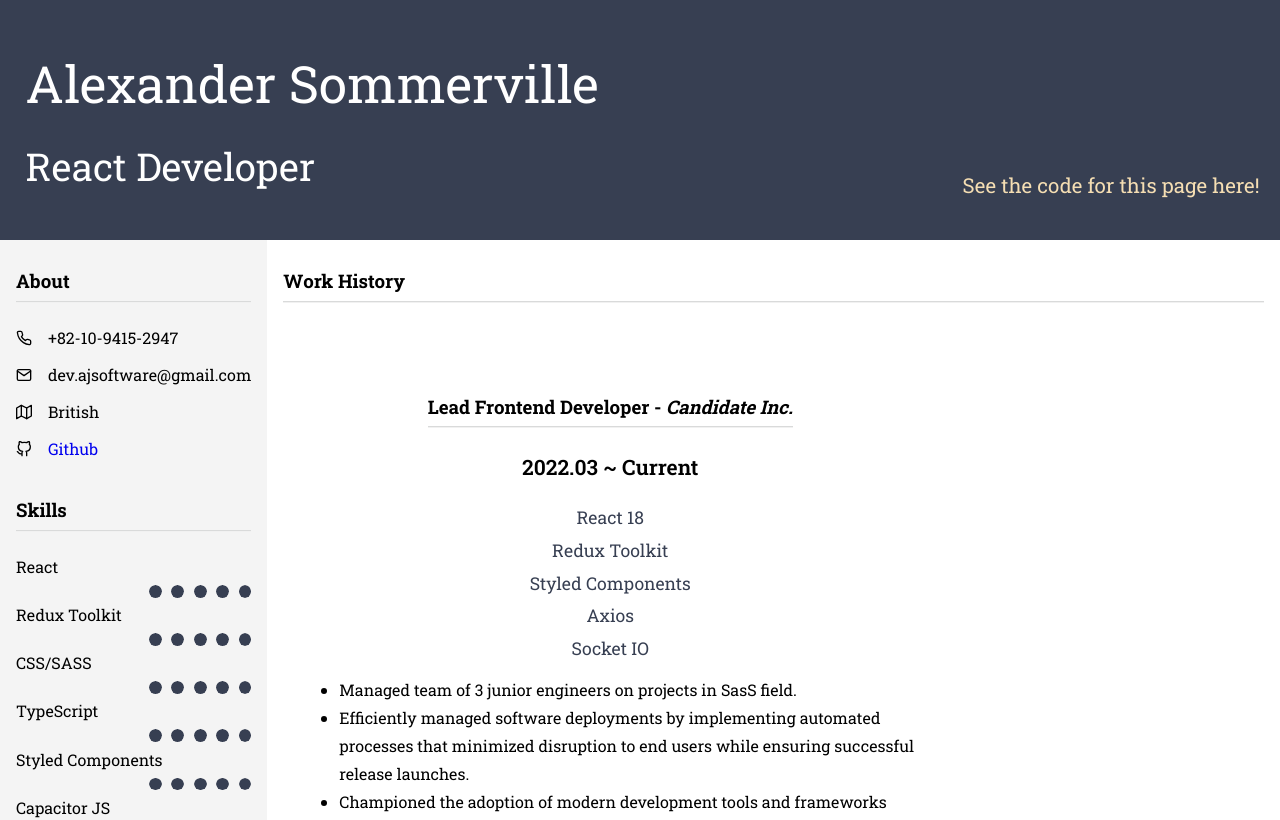
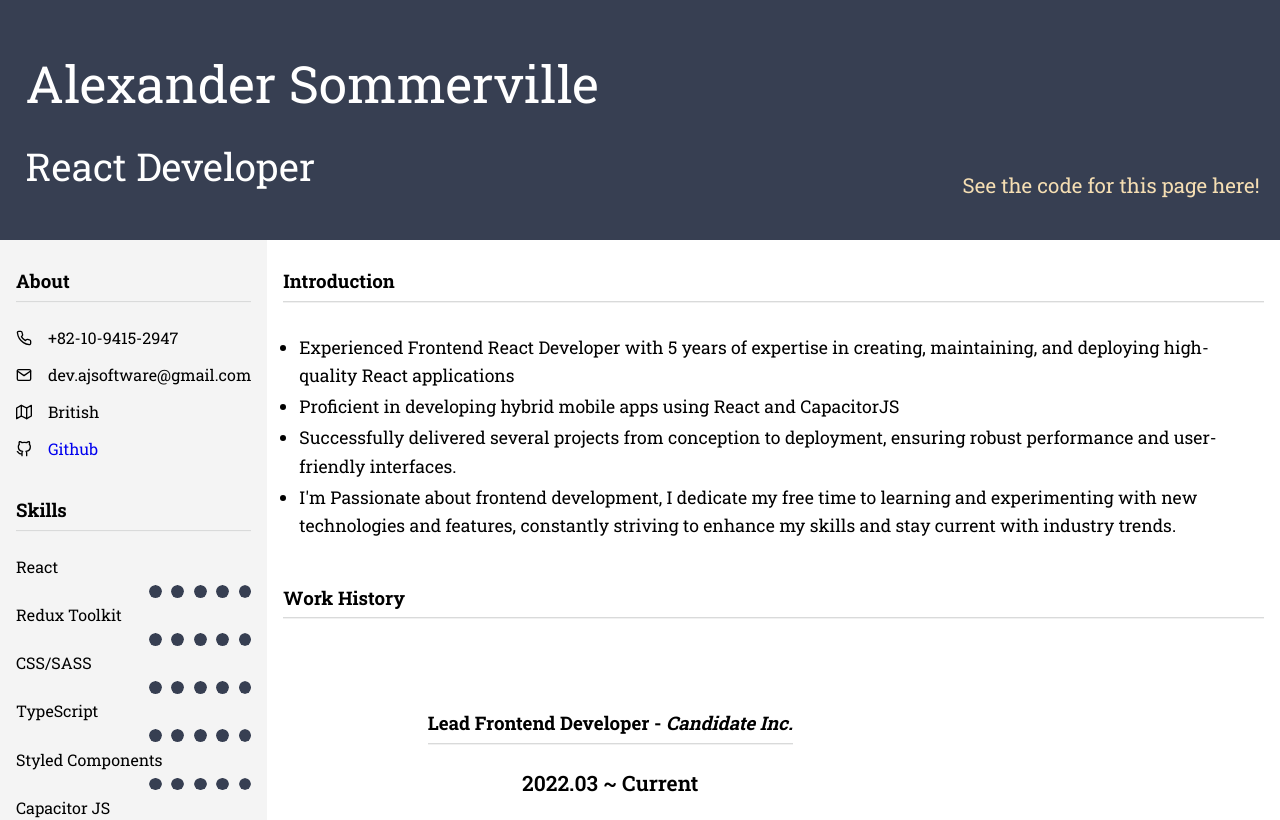
Before and after one commit to playaz87/alexanderjs.co.uk, a React (Vite) app: page / in a window 1280 px wide. Shown: the top 820 px of the page. Built offline with nearby package versions, Linux system fonts and the light colour scheme.

Commit message:
[ADD] - introduction

```diff
--- a/src/App.tsx
+++ b/src/App.tsx
@@ -25,12 +25,28 @@ function App() {
 
         <ContentRight>
           <Section>
+            <h3>Introduction</h3>
+            <IntroUL>
+              <li>Experienced Frontend React Developer with 5 years of expertise in creating, maintaining, and deploying
+                high-quality React applications
+              </li>
+              <li>Proficient in developing hybrid mobile apps using React and CapacitorJS</li>
+              <li>Successfully delivered several projects from conception to deployment, ensuring robust
+                performance and user-friendly interfaces.
+              </li>
+              <li>
+                I'm Passionate about frontend development, I dedicate my free time to learning and experimenting with new technologies and features, constantly striving to enhance my skills and stay current with industry trends.
+              </li>
+            </IntroUL>
+          </Section>
+          <Section>
             <h3>Work History</h3>
-            <WorkHistory />
+            <WorkHistory/>
           </Section>
           <Section>
             <h3>Personal Projects</h3>
-            <WorkHistoryItem id={1} title={{role: 'Developer', company: 'Tome of D2'}} date={'2018 ~ Present'} stack={[]} summary={[]} />
+            <WorkHistoryItem id={1} title={{role: 'Developer', company: 'Tome of D2'}} date={'2018 ~ Present'}
+                             stack={[]} summary={[]}/>
           </Section>
         </ContentRight>
 
@@ -70,3 +86,17 @@ const ContentRight = styled.div`
     container-type: inline-size;
     container-name: content-right;
 `;
+
+const IntroUL = styled.ul`
+    padding: 0.4rem 1rem;
+
+  > li {
+    line-height: 160%;
+    font-size: 1.1rem;
+    text-wrap: pretty;
+  }
+
+  > li:not(:last-of-type) {
+    margin-bottom: 0.2rem;
+  }
+`
```
